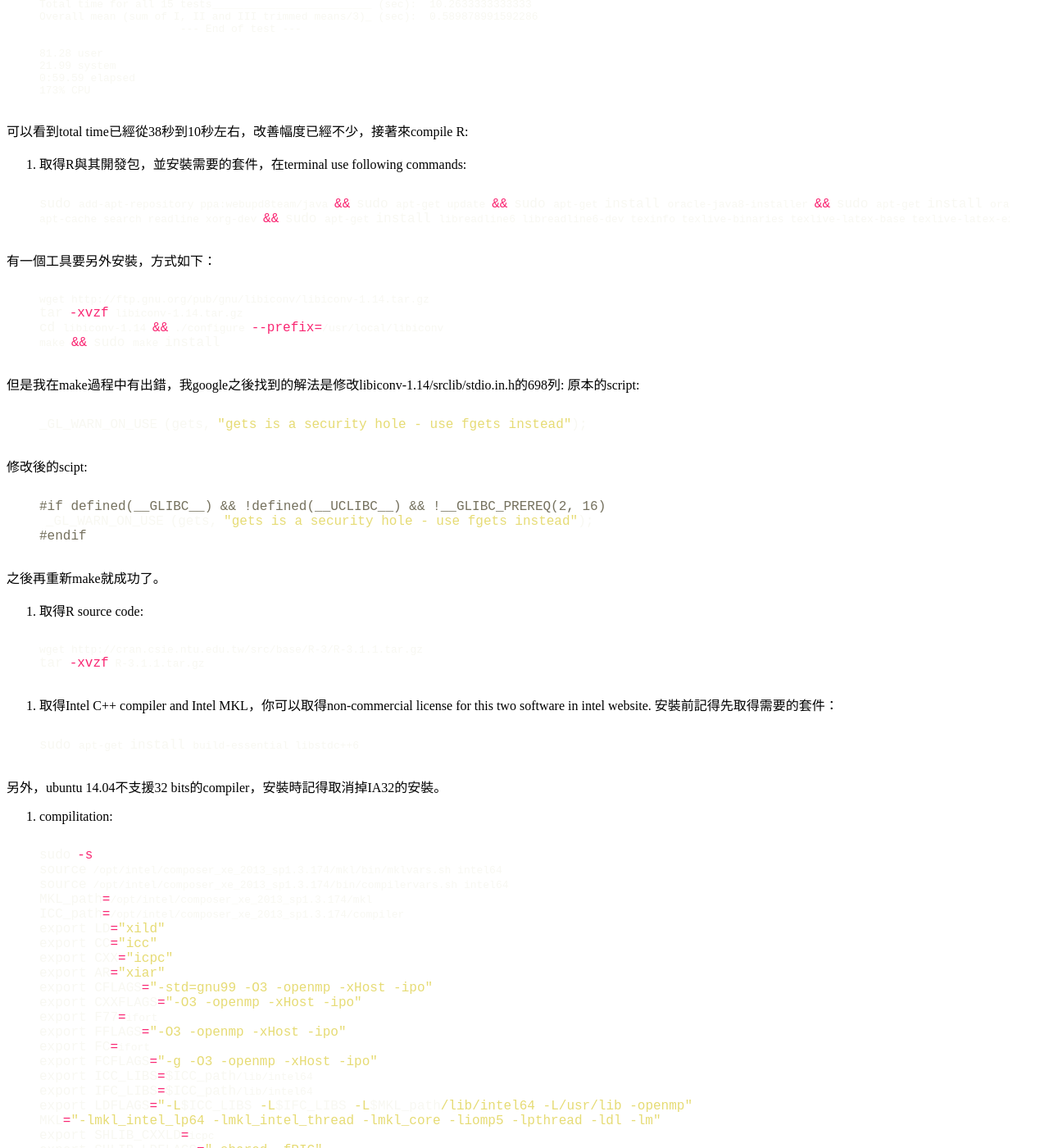
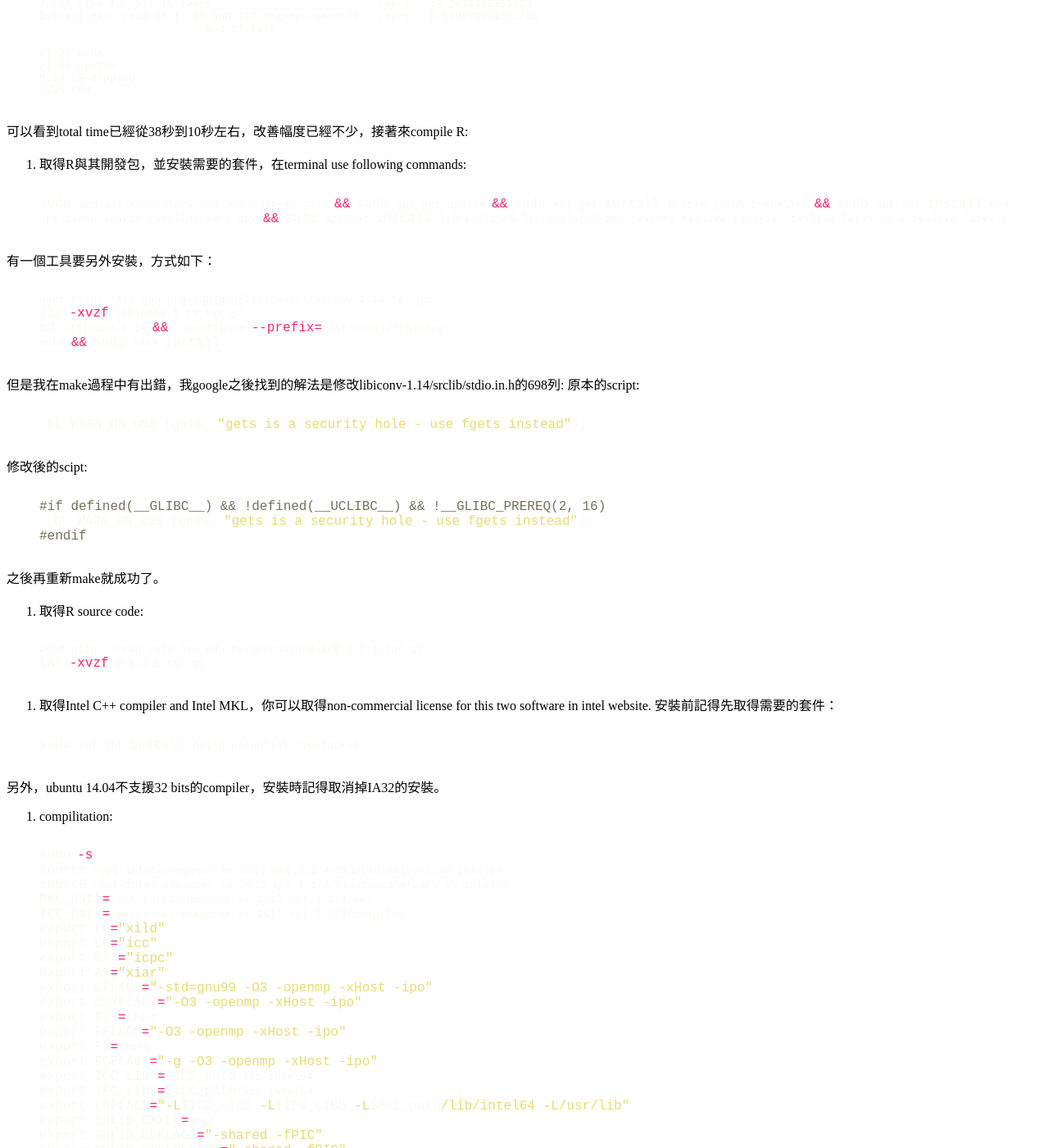
Before and after one commit to chengyucatch/chingchuan-chen.github.com, a Jekyll site: the page built from _posts/2014-05-16-how-to-compile-R-with-mkl.md, in a window 1280 px wide and 1400 px high, scrolled down 1762 px. Shown: the whole window at 82% size. Built offline with Jekyll 4.4.1, drawn with Linux system fonts in a browser that asks for light colours; nearby versions of some CDN libraries; library files that are not in the unit come from our copies; comment, search, counter and statistics services are not loaded; some of the changed lines change nothing that is shown; some of the changed text lies outside the part shown.

Commit message:
new post

```diff
--- a/_posts/2014-05-16-how-to-compile-R-with-mkl.md
+++ b/_posts/2014-05-16-how-to-compile-R-with-mkl.md
@@ -127,7 +127,7 @@
 
 {% highlight bash %}
 sudo add-apt-repository ppa:webupd8team/java && sudo apt-get update && sudo apt-get install oracle-java8-installer && sudo apt-get install oracle-java8-set-default
-apt-cache search readline xorg-dev && sudo apt-get install libreadline6 libreadline6-dev texinfo texlive-binaries texlive-latex-base texlive-latex-extra texlive-fonts-extra xorg-dev tcl8.6-dev tk8.6-dev libtiff5 libtiff5-dev libjpeg-dev libpng12-dev libcairo2-dev R-base R-base-dev
+apt-cache search readline xorg-dev && sudo apt-get install libreadline6 libreadline6-dev texinfo texlive-binaries texlive-latex-base texlive-latex-extra texlive-fonts-extra xorg-dev tcl8.6-dev tk8.6-dev libtiff5 libtiff5-dev libjpeg-dev libpng12-dev libcairo2-dev libglu1-mesa-dev libgsl0-dev R-base R-base-dev
 {% endhighlight %}
 
 有一個工具要另外安裝，方式如下：
@@ -191,13 +191,22 @@
 export FCFLAGS="-g -O3 -openmp -xHost -ipo"
 export ICC_LIBS=$ICC_path/lib/intel64
 export IFC_LIBS=$ICC_path/lib/intel64
-export LDFLAGS="-L$ICC_LIBS -L$IFC_LIBS -L$MKL_path/lib/intel64 -L/usr/lib -openmp"
-MKL="-lmkl_intel_lp64 -lmkl_intel_thread -lmkl_core -liomp5 -lpthread -ldl -lm"
+export LDFLAGS="-L$ICC_LIBS -L$IFC_LIBS -L$MKL_path/lib/intel64 -L/usr/lib"
 export SHLIB_CXXLD=icpc
 export SHLIB_LDFLAGS="-shared -fPIC"
 export SHLIB_CXXLDFLAGS="-shared -fPIC"
+MKL="-lmkl_intel_lp64 -lmkl_intel_thread -lmkl_core -liomp5 -lpthread -ldl -lm"
+export BLAS_LIBS="$MKL"
+export LAPACK_LIBS="$MKL"
 
-./configure --with-blas="-L$MKL_path/lib/intel64 ${MKL}" --with-lapack="-L$MKL_path/lib/intel64 ${MKL}" --enable-R-shlib --enable-BLAS-shlib --with-x --enable-memory-profiling --with-tcl-config=/usr/lib/tcl8.6/tclConfig.sh --with-tk-config=/usr/lib/tk8.6/tkConfig.sh --enable-byte-compiled-packages
+./configure --with-blas --with-lapack --enable-R-shlib --enable-BLAS-shlib --with-x --enable-memory-profiling --with-tcl-config=/usr/lib/tcl8.6/tclConfig.sh --with-tk-config=/usr/lib/tk8.6/tkConfig.sh --enable-byte-compiled-packages
+{% endhighlight %}
+
+configure應該要看到下圖的output：
+![](/images/configure_r.png)
+
+確定無誤之後，再用下面指令進行compile以及安裝：
+{% highlight bash %}
 make && make install
 {% endhighlight %}
 
```
